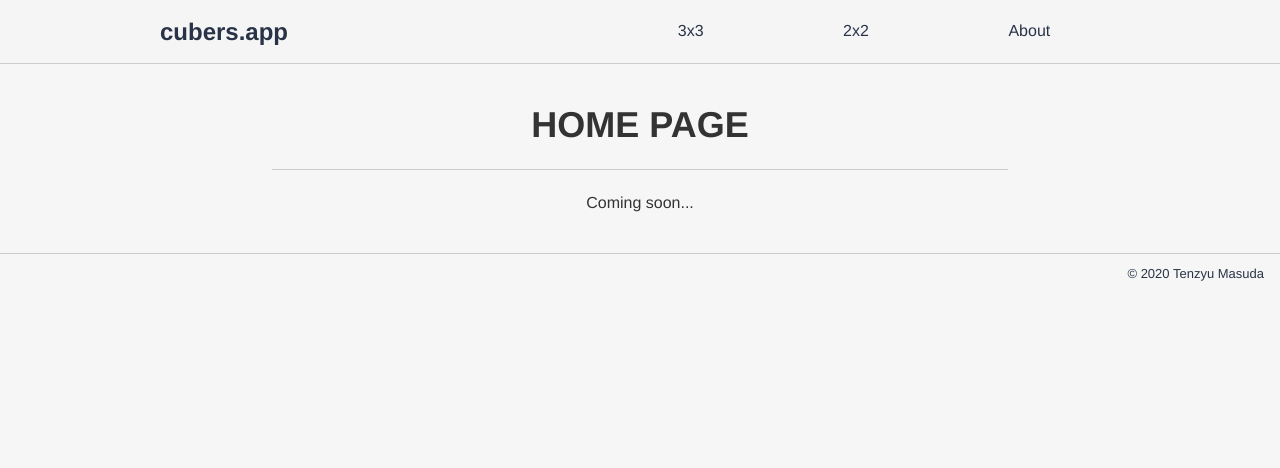
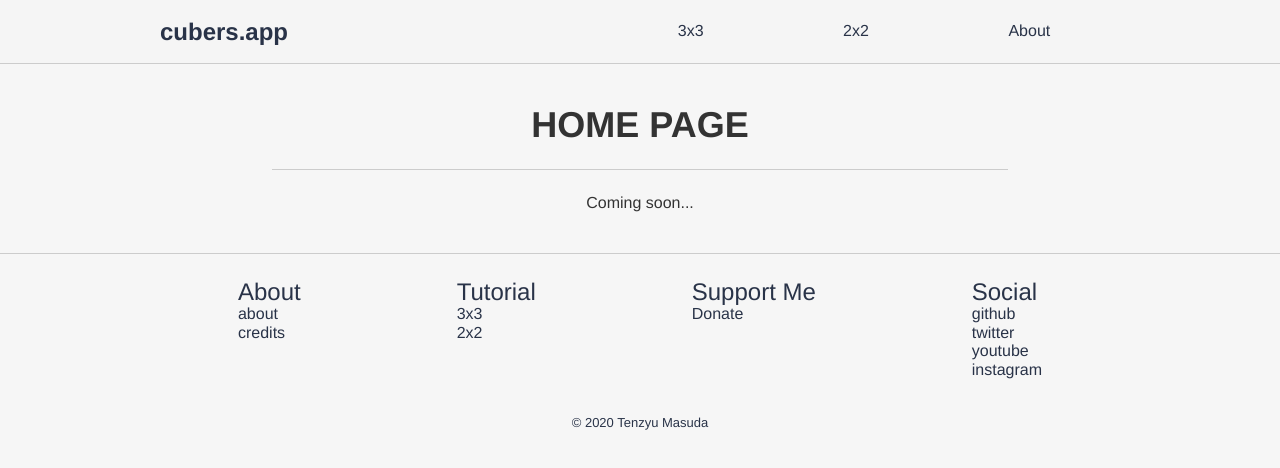
Before and after one commit to tenzyu/cubers-app, a React (Create React App) app: page /2x2 in a window 1280 px wide. Shown: the top 468 px of the page. Built offline with nearby package versions, Linux system fonts and the light colour scheme; a web font is replaced by a local one.

Commit message:
create sitemap on footer

```diff
--- a/src/components/footer.tsx
+++ b/src/components/footer.tsx
@@ -1,8 +1,46 @@
 import React from "react";
 import styles from "styles/footer.module.css";
 
+import { Link } from "react-router-dom";
+
 export const Footer = () => (
   <footer role="contentinfo">
+    <div className={styles.listWrapper}>
+      <div className={styles.item}>
+        <div className={styles.title}>About</div>
+        <ul className={styles.links}>
+        {["about", "credits"].map((name) => (
+        <li><Link to={`/${name}`}>{name}</Link></li>
+      ))}
+        </ul>
+      </div>
+
+      <div className={styles.item}>
+        <div className={styles.title}>Tutorial</div>
+        <ul className={styles.links}>
+        {["3x3", "2x2"].map((name) => (
+          <li><Link to={`/${name}`}>{name}</Link></li>
+        ))}
+        </ul>
+      </div>
+
+      <div className={styles.item}>
+        <div className={styles.title}>Support Me</div>
+        <ul className={styles.links}>
+          <li><a href="https://www.paypal.me/masudatenzyu">Donate</a></li>
+        </ul>
+      </div>
+
+      <div className={styles.item}>
+        <div className={styles.title}>Social</div>
+        <ul className={styles.links}>
+          <li><a href="https://github.com/tenzyu">github</a></li>
+          <li><a href="https://twitter.com/tenzyumasuda">twitter</a></li>
+          <li><a href="https://www.youtube.com/channel/UCnlpsS3qhWUhNwd2yc_D4cw">youtube</a></li>
+          <li><a href="https://instagram.com/tenzyumasuda">instagram</a></li>
+        </ul>
+      </div>
+    </div>
     <p className={styles.copyright}>© 2020 Tenzyu Masuda</p>
   </footer>
 );
--- a/src/styles/footer.module.css
+++ b/src/styles/footer.module.css
@@ -1,13 +1,52 @@
 footer {
   border-top: 1px solid var(--border-color);
+  box-sizing: border-box;
+  color: var(--text-color-light);
   display: flex;
-  justify-content: flex-end;
-  margin-bottom: var(--mb-5);
+  flex-direction: column;
+  justify-content: center;
+  margin: 0;
+  text-align: center;
+  width: 100%;
+  z-index: var(--z-fixed);
+}
+
+.listWrapper {
+  display: flex;
+  flex-direction: column;
+  flex-wrap: wrap;
+  margin: 0 auto;
+  padding-top: var(--mb-3);
+  width: 75%;
+}
+
+.item {
+  margin-bottom: var(--mb-3);
+}
+
+.title {
+  font-size: var(--h2-font-size);
+  text-align: left;
+}
+
+.links {
+  font-size: var(--large-font-size);
+  list-style: none;
+  margin: 0;
+  padding: 0;
+  text-align: left;
 }
 
 .copyright {
-  color: var(--text-color-light);
   font-size: var(--smaller-font-size);
   font-weight: var(--font-sharp);
-  margin-right: 1rem;
+  width: 100%;
 }
+
+@media screen and (min-width:768px) {
+  .listWrapper {
+    display: flex;
+    flex-direction: row;
+    justify-content: space-around;
+  }
+}
```
